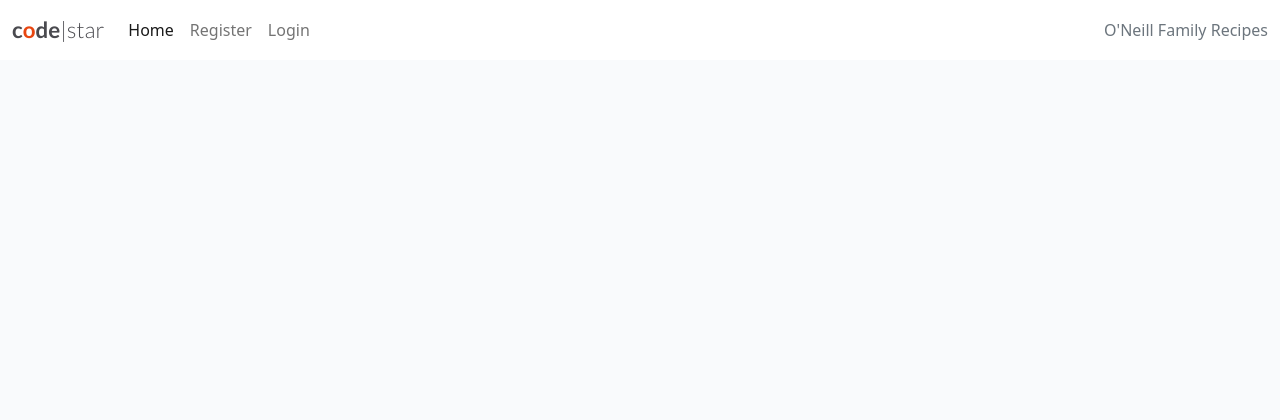
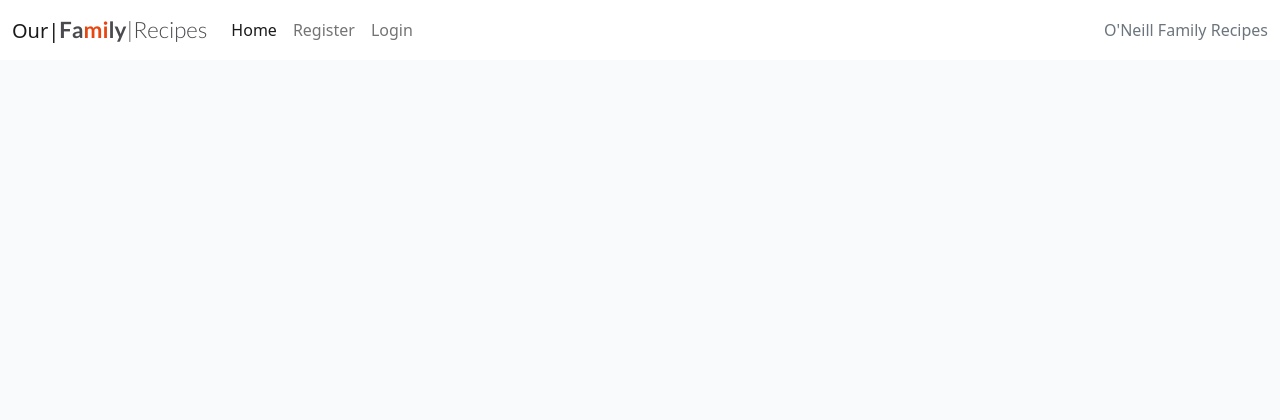
Before and after one commit to pattytonyoneill/FamilyRecipes, a Django app: page / in a window 1280 px wide. Shown: the top 420 px of the page. Run offline with Django 3.2, Linux system fonts and the light colour scheme; data that the repository does not hold is empty; some libraries are stand-ins or nearby versions.

Commit message:
Edit of base.html

```diff
--- a/templates/base.html
+++ b/templates/base.html
@@ -26,8 +26,9 @@
 
     <nav class="navbar navbar-expand-lg navbar-light bg-white">
         <div class="container-fluid">
-            <a class="navbar-brand" href="{% url 'home' %}"><span class="brand">c<span class="red-o">o</span>de<span
-                        class="thin">|star</span></span></span></a>
+            <a class="navbar-brand" href="{% url 'home' %}"><span
+                class="thin">Our|<span class="brand">Fa<span class="red-o">mi</span>ly<span
+                        class="thin">|Recipes</span></span></span></span></a>
             <button class="navbar-toggler" type="button" data-bs-toggle="collapse" data-bs-target="#navbarText"
                 aria-controls="navbarText" aria-expanded="false" aria-label="Toggle navigation">
                 <span class="navbar-toggler-icon"></span>
```
